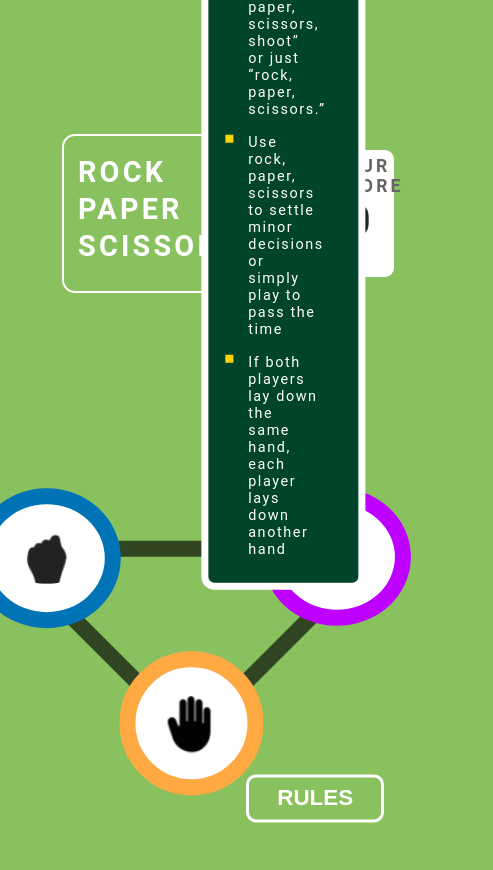
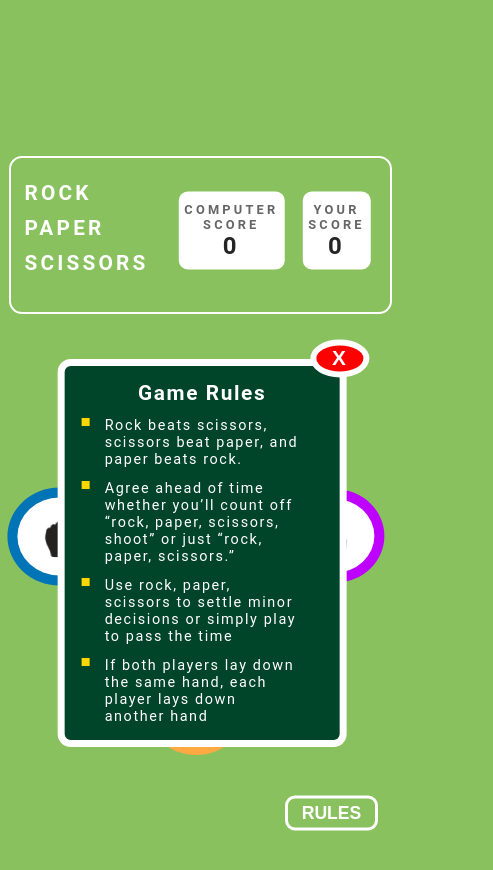
Before and after one commit to arslaan07/Javascript-Major-Module, a plain HTML site: page index.html in a window 390 px wide. Both pictures are taken after a click on the button "RULES". Shown: the whole page, 493 px wide, since content can reach past the window. After the commit the page ends 844 px from the top, so only its background shows below. Drawn offline with Linux system fonts and the light colour scheme; a web font is replaced by a local one.

Commit message:
responsive v1 done

```diff
--- a/styles.css
+++ b/styles.css
@@ -58,7 +58,6 @@ body {
 }
 
 .triangle {
-    /* display: none; */
     width: 16em;
     height: 16em;
     border: 1em solid #000000A3;
@@ -251,8 +250,6 @@ button {
             0 0 0 50px rgba(102, 178, 72, 0);
     }
 }
-
-
 .hurray {
     height: 80vh;
     width: 60vw;
@@ -266,20 +263,15 @@ button {
     font-weight: 600;
     letter-spacing: 0.5rem;
 }
-
-
-
 .reward {
     position: relative;
 
 }
-
 .cup {
     position: relative;
     z-index: 1;
-    width: 150px; /* Adjust as needed */
+    width: 150px;
 }
-
 .stars img {
     position: absolute;
     top: 0;
@@ -317,7 +309,7 @@ button {
     }
     100% {
         opacity: 1;
-        transform: translate(-150px, 59px); /* Final position */
+        transform: translate(-150px, 59px);
     }
 }
 @keyframes explode-2 {
@@ -327,7 +319,7 @@ button {
     }
     100% {
         opacity: 1;
-        transform: translate(-250px, -60px); /* Final position */
+        transform: translate(-250px, -60px);
     }
 }
 @keyframes explode-3 {
@@ -337,7 +329,7 @@ button {
     }
     100% {
         opacity: 1;
-        transform: translate(-220px, -130px); /* Final position */
+        transform: translate(-220px, -130px);
     }
 }
 @keyframes explode-4 {
@@ -347,7 +339,7 @@ button {
     }
     100% {
         opacity: 1;
-        transform: translate(-120px, -180px); /* Final position */
+        transform: translate(-120px, -180px);
     }
 }
 @keyframes explode-5 {
@@ -357,7 +349,7 @@ button {
     }
     100% {
         opacity: 1;
-        transform: translate(-50px, -130px); /* Final position */
+        transform: translate(-50px, -130px);
     }
 }
 @keyframes explode-6 {
@@ -367,7 +359,7 @@ button {
     }
     100% {
         opacity: 1;
-        transform: translate(40px, -160px); /* Final position */
+        transform: translate(40px, -160px);
     }
 }
 @keyframes explode-7 {
@@ -377,7 +369,7 @@ button {
     }
     100% {
         opacity: 1;
-        transform: translate(150px, -50px); /* Final position */
+        transform: translate(150px, -50px);
     }
 }
 @keyframes explode-8 {
@@ -387,36 +379,7 @@ button {
     }
     100% {
         opacity: 1;
-        transform: translate(140px, -30px); /* Final position */
-    }
-}
-@keyframes explode-top {
-    0% {
-        opacity: 0;
-        transform: scale(0) translate(0, 0);
-    }
-    50% {
-        opacity: 1;
-        transform: scale(1.2) translate(0, -60px); /* Adjust top direction */
-    }
-    100% {
-        opacity: 1;
-        transform: scale(1) translate(0, -100px); /* Final position */
-    }
-}
-
-@keyframes explode-right {
-    0% {
-        opacity: 0;
-        transform: scale(0) translate(0, 0);
-    }
-    50% {
-        opacity: 1;
-        transform: scale(1.2) translate(60px, 0); /* Adjust right direction */
-    }
-    100% {
-        opacity: 1;
-        transform: scale(1) translate(100px, 0); /* Final position */
+        transform: translate(140px, -30px);
     }
 }
 
@@ -428,3 +391,209 @@ p {
     margin-top: 4px;
     font-size: 1.6rem;
 }
+@media (max-width: 768px) {
+    .game-view {
+        padding-left: 10px;
+    }
+    .score-board {
+        width: 90vw;
+        margin: 0 10vh;
+    }
+    .score-board h2 {
+        line-height: 2.2rem;
+        font-size: 1.3rem;
+    }
+    .scores {
+        width: fit-content;
+        position: absolute;
+        right: 0;
+        transform: translate(-10%, 25%);
+    }
+    .score {
+        font-size: 0.8rem;
+        padding: 10px 6px;
+    }
+
+    .computer-score, .your-score {
+        font-size: 1.5rem;
+    }
+
+    .triangle {
+        width: 12em;
+        height: 12em;
+    }
+
+    .triangle::before {
+        width: calc((1.41 * (12em + 1em)));
+        left: -3.11em;
+        top: 5.22em;
+    }
+    .corner-left {
+        left: 16em;
+        transform: translate(-100%, -40%) rotate(135deg);
+    }
+    .corner-bottom {
+        transform: translate(-60%, -60%) rotate(135deg);
+    }
+    .corner-right {
+        transform: translate(-40%, -102%) rotate(135deg);
+    }
+    .rock, .paper, .scissors {
+        padding: 16px;
+    }
+    .rock {
+        width: 52px;
+        height: 42px;
+        border: 10px solid #0074B6;
+        padding-top: 18px;
+        padding-bottom: 18px;
+    }
+    .scissors {
+        width: 36px;
+        height: 42px;
+        padding-left: 22px;
+        padding-right: 22px;
+        border: 10px solid #BD00FF;
+    }
+    .paper {
+        width: 52px;
+        height: 52px;
+        border: 10px solid #FFA943;
+        padding: 16px
+    }
+    .rules {
+        width: 50vw;
+        height: fit-content;
+        padding: 15px 40px;
+        transform: translate(-15%, -25%);
+        letter-spacing: 0.1rem;
+        font-size: 0.1rem;
+    }
+    .rules h1 {
+        font-size: 1.3rem;
+    }
+    .rules span {
+        font-size: 1.3rem;
+    }
+    .end-buttons {
+        width: 97%;
+        bottom: 2%;
+        right: 3%;
+        transform: translate(0%, 10%);
+    }
+    #rules-button, #next-button {
+        padding: 4px 14px;
+        font-size: 1.1rem;
+    }
+    .result-view {
+        width: fit-content;
+        height: 18em;
+        padding: 0 10px;
+    }
+    .result-text h1 {
+        font-size: 1.4rem;
+    }
+    .result-text h3 {
+        font-size: 1rem;
+    }
+    .play-button {
+        padding: 7.5px 20px;
+        font-size: 0.7rem;
+    }
+
+    .glow {
+        width: 150px;
+        height: 150px;
+    }
+    .cup {
+        width: 100px;
+    }
+    /* Keyframes for star animations */
+    @keyframes explode-1 {
+        0% {
+            opacity: 0;
+            transform: translate(0, 0px);
+        }
+        100% {
+            opacity: 1;
+            transform: translate(-150px, 59px);
+        }
+    }
+    @keyframes explode-2 {
+        0% {
+            opacity: 0;
+            transform: (0, 20px);
+        }
+        100% {
+            opacity: 1;
+            transform: translate(-180px, -60px);
+        }
+    }
+    @keyframes explode-3 {
+        0% {
+            opacity: 0;
+            transform: (0, 40px);
+        }
+        100% {
+            opacity: 1;
+            transform: translate(-150px, -130px);
+        }
+    }
+    @keyframes explode-4 {
+        0% {
+            opacity: 0;
+            transform: (0, 60px);
+        }
+        100% {
+            opacity: 1;
+            transform: translate(-90px, -180px);
+        }
+    }
+    @keyframes explode-5 {
+        0% {
+            opacity: 0;
+            transform: (0px, 0px);
+        }
+        100% {
+            opacity: 1;
+            transform: translate(-30px, -130px);
+        }
+    }
+    @keyframes explode-6 {
+        0% {
+            opacity: 0;
+            transform: (-100px, 0px);
+        }
+        100% {
+            opacity: 1;
+            transform: translate(20px, -160px);
+        }
+    }
+    @keyframes explode-7 {
+        0% {
+            opacity: 0;
+            transform: (0px, 0px);
+        }
+        100% {
+            opacity: 1;
+            transform: translate(100px, -50px);
+        }
+    }
+    @keyframes explode-8 {
+        0% {
+            opacity: 0;
+            transform: (0px, 0px);
+        }
+        100% {
+            opacity: 1;
+            transform: translate(90px, -30px);
+        }
+    }
+
+    .hurray-text {
+        font-size: 3.5rem;
+    }
+    p {
+        font-size: 1.2rem;
+    }
+}
```
Also changed, not shown: index.html (+2 -0 lines).
